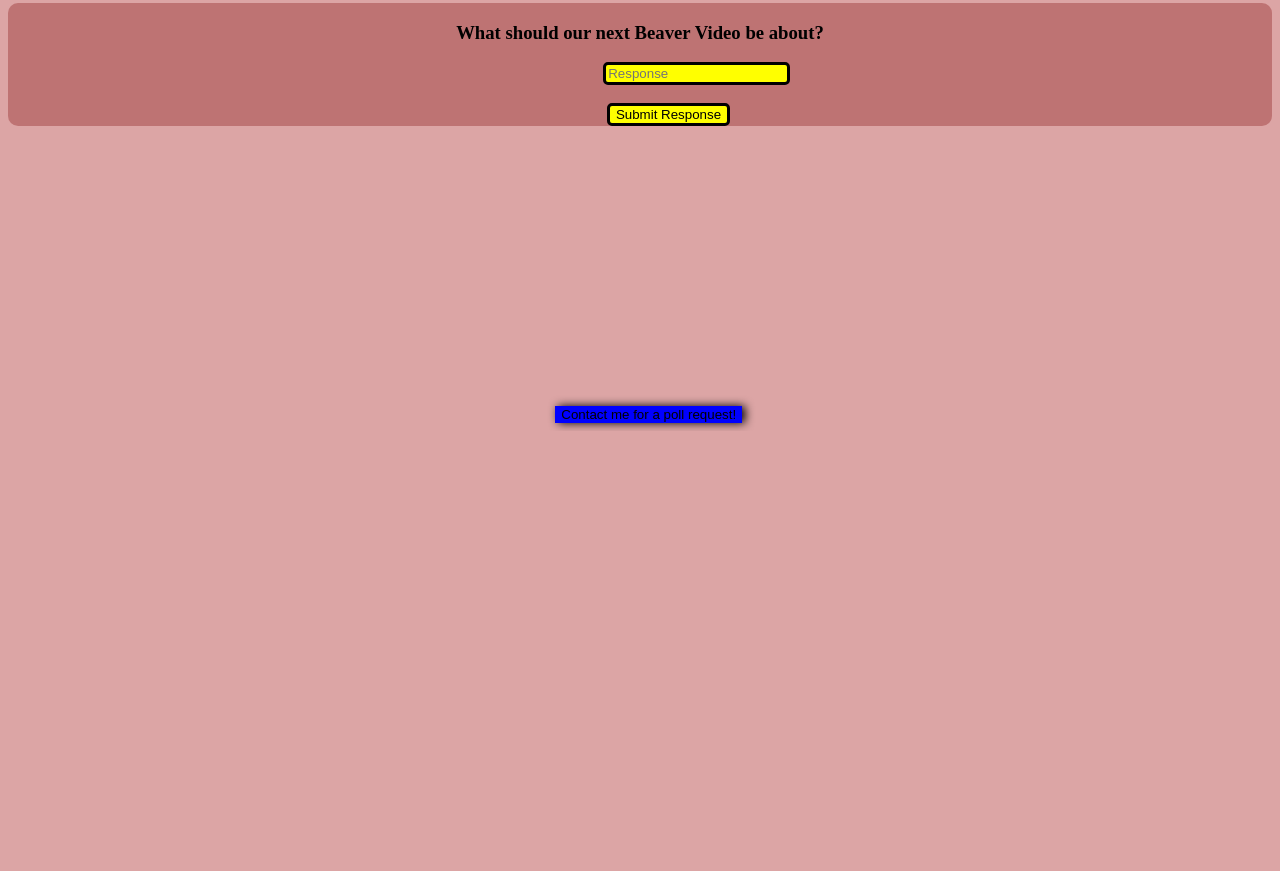
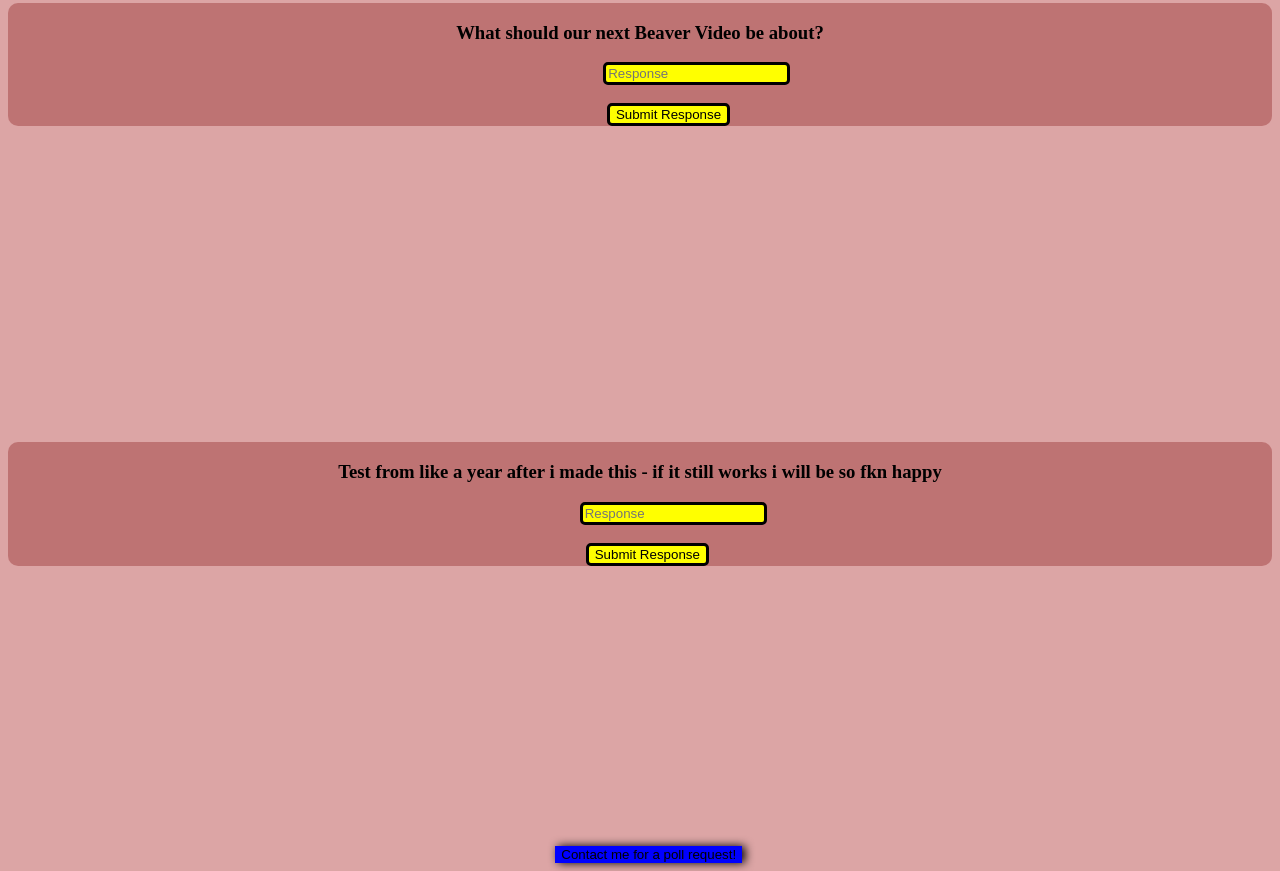
Before and after one commit to Beaver-Kingdom/polling, a plain HTML site: page index.html in a window 1280 px wide. Shown: the part 1192-2063 px from the top of the page. Before the commit the page ends 1623 px from the top, so only its background shows below. Drawn offline with Linux system fonts and the light colour scheme.

Commit message:
Update index.html

```diff
--- a/index.html
+++ b/index.html
@@ -38,6 +38,15 @@
                 <input type="submit" value="Submit Response" id="pollThreeSubmit" class="pollSubmit">
             </form>
         </div>
+         <div class="poll">
+            <form id="pollFour">
+                <h3 class="pollName" id="pollFourName">Test from like a year after i made this - if it still works i will be so fkn happy</h3>
+                <input type="text" name="pollFourResponse" id="pollFourResponse" placeholder="Response">
+                <br>
+                <br>
+                <input type="submit" value="Submit Response" id="pollFourSubmit" class="pollSubmit">
+            </form>
+        </div>
         <!--Firebase stuff-->
         <!-- The core Firebase JS SDK is always required and must be listed first -->
         <script src="https://www.gstatic.com/firebasejs/8.2.1/firebase-app.js"></script>
```
